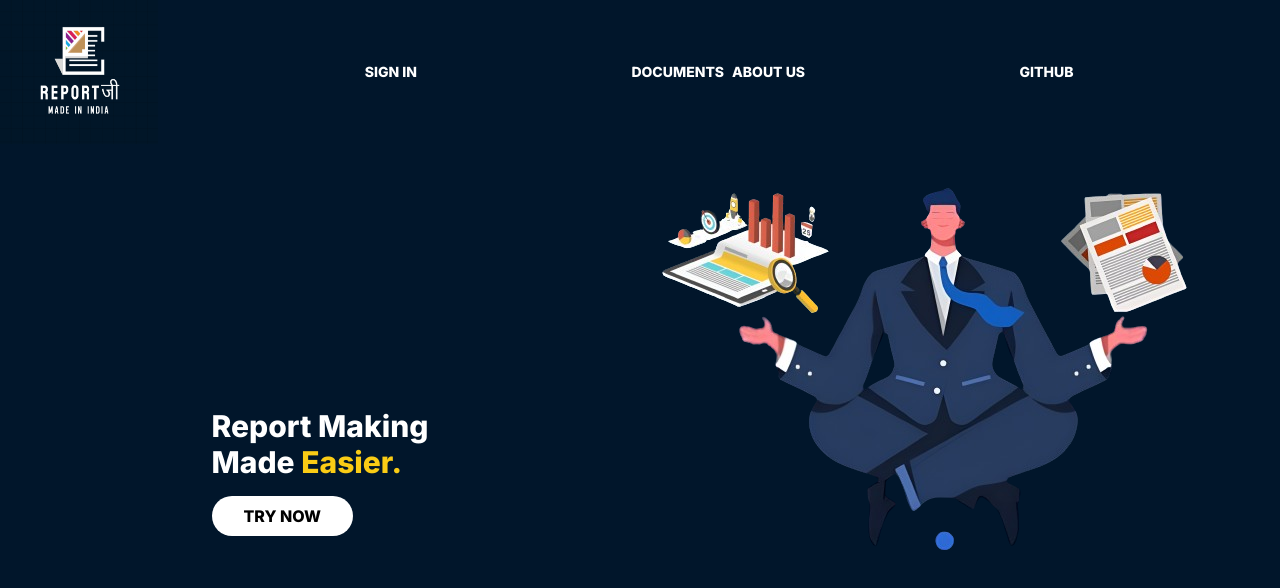
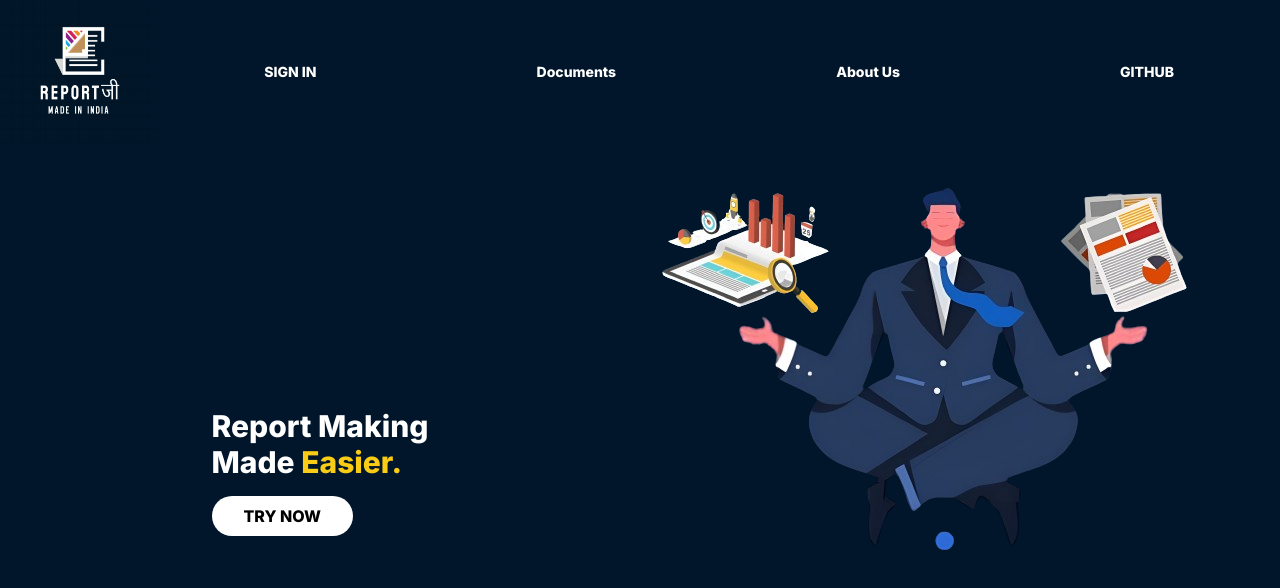
Before and after one commit to vbv-nyk/reportji-frontend, a Next.js app: page / in a window 1280 px wide. Shown: the top 588 px of the page. Built offline with nearby package versions, Linux system fonts and the light colour scheme; no server answers.

Commit message:
Fix navbar

```diff
--- a/app/Components/Images/Logo2.tsx
+++ b/app/Components/Images/Logo2.tsx
@@ -3,7 +3,7 @@ import Link from "next/link";
 export default function Logo2() {
   return (
     <Link href={"/"}>
-      <img className="h-24 md:h-36" src="images/logo_blue.png"></img>
+      <img className="h-24 md:h-36" src="/images/logo_blue.png"></img>
     </Link>
   );
 }
--- a/app/Components/Navbar.tsx
+++ b/app/Components/Navbar.tsx
@@ -42,22 +42,22 @@ export default function Navbar() {
     getUserData();
   }, []);
   return (
-    <div className="flex flex-wrap text-sm justify-center gap-2 px-2 items-center md:px-0 font-extrabold text-white uppercase md:text-md md:justify-evenly md:w-full">
+    <div className="flex flex-wrap text-center text-sm justify-center gap-2 px-2 items-center md:px-0 font-extrabold text-white uppercase md:text-md md:justify-evenly md:w-full">
       {!username && <button className="flex-grow uppercase hover:text-lg" onClick={login}>
         {`Sign In`}
       </button>}
       {username && <button className="flex-grow uppercase hover:text-lg" >
         {username}
       </button>}
-      <Link href={"/documents"}>
-        <button className="flex-grow uppercase hover:text-lg">Documents</button>
+      <Link className="flex-grow uppercase hover:text-lg" href={"/documents"}>
+        <button>Documents</button>
       </Link>
-      <Link href={'/about'}>
-      <button className="flex-grow uppercase hover:text-lg">About Us</button>
+      <Link className="flex-grow uppercase hover:text-lg"href={'/about'}>
+      <button >About Us</button>
       </Link>
-      <button  onClick={()=>{window.open("https://github.com/vbv-nyk/reportji-markup", "_blank")}} className="hidden hover:underline hover:underline-offset-4 sm:inline flex-grow uppercase hover:text-lg">
+      <Link  href={"https://github.com/vbv-nyk/reportji-markup"} className="hidden hover:underline hover:underline-offset-4 sm:inline flex-grow uppercase hover:text-lg">
         Github
-      </button>
+      </Link>
     </div>
   );
 }
```
